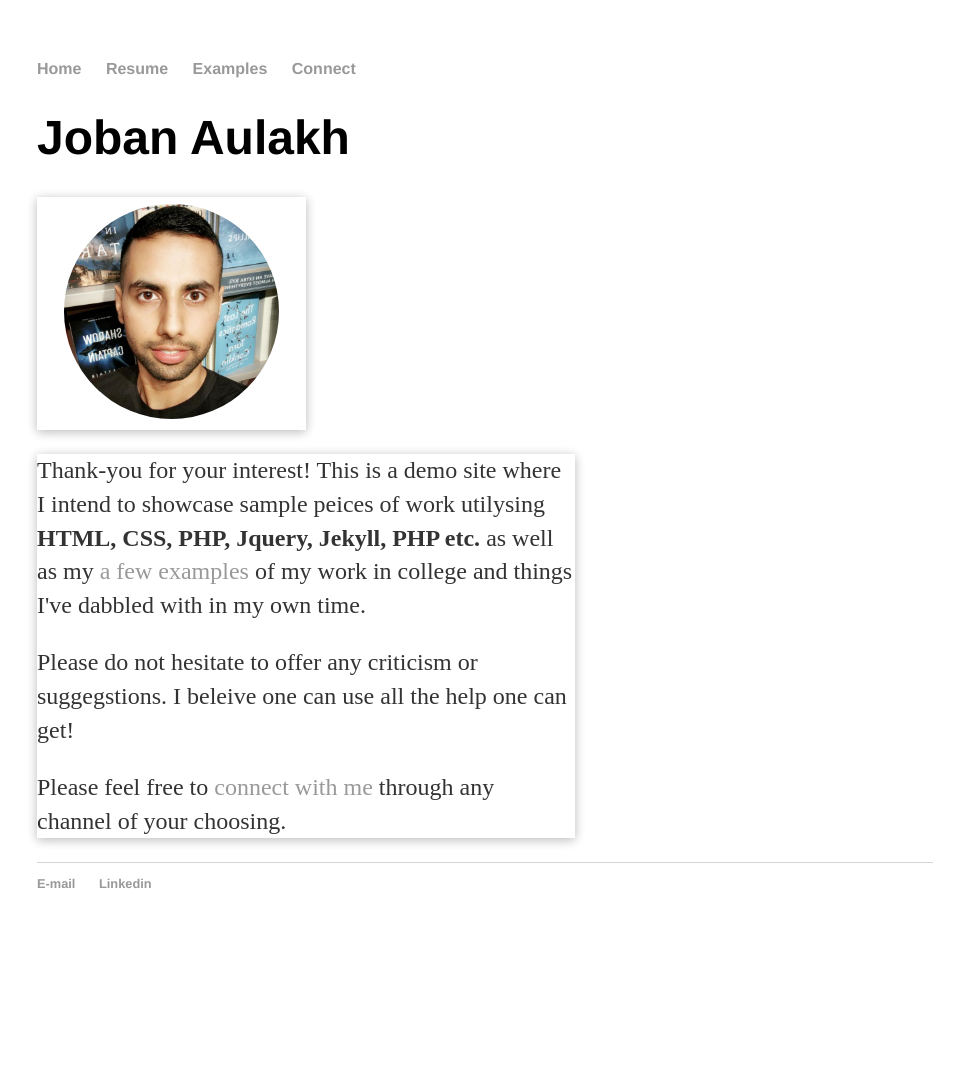
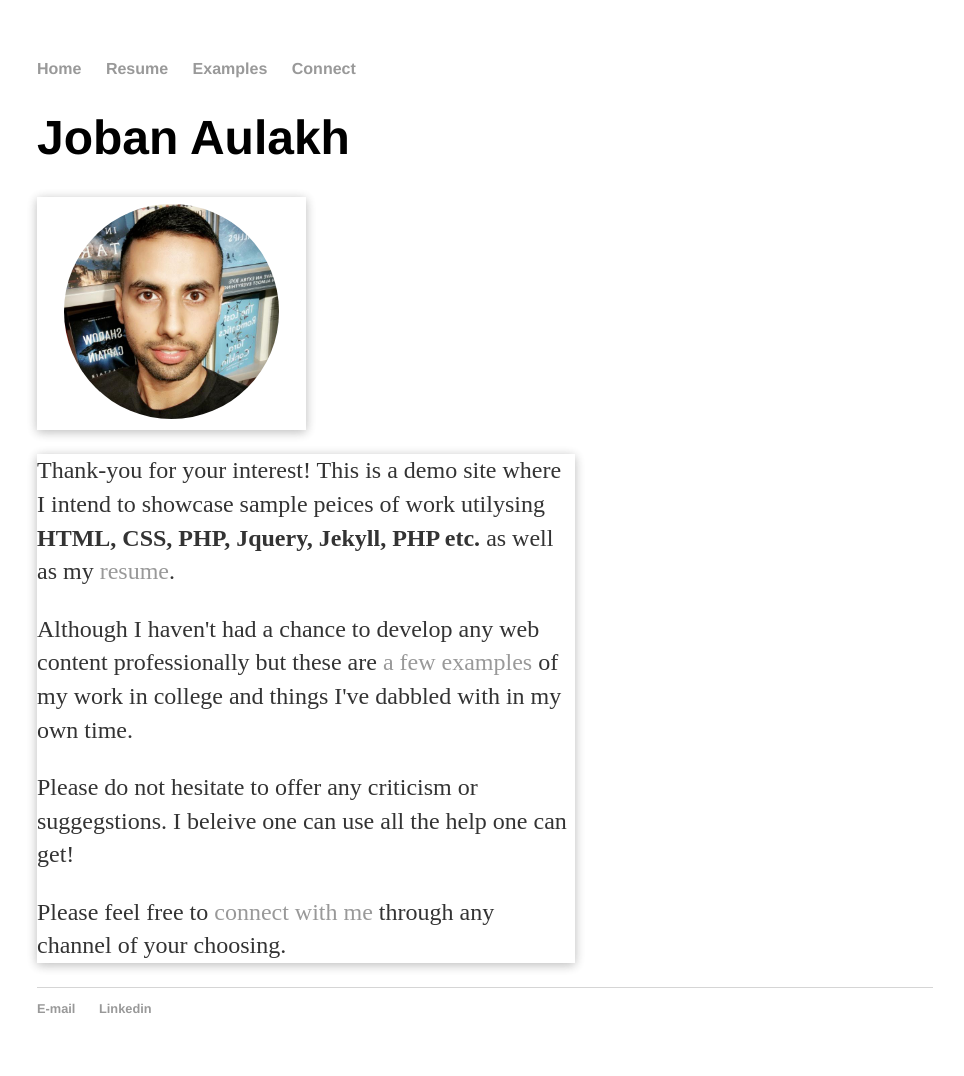
Before and after one commit to joe-bun/joe-bun.github.io, a Jekyll site: the page built from index.html, in a window 1280 px wide. Shown: the whole page, without its empty margins (155-1119 px from the left). Built offline with Jekyll 4.4.1, drawn with Linux system fonts in a browser that asks for light colours; before the commit the page ends 951 px from its top, so only the background shows below that; some of the changed lines change nothing that is shown.

Commit message:
Update index.html

```diff
--- a/index.html
+++ b/index.html
@@ -7,7 +7,7 @@ title: Joban Aulakh
 <div class="main-body">
 	<div class="pp"> 	<img src="pics/pp.jpg"> 		</div><!-- /.pp -->
 	<div class="intro">
-<p>Thank-you for your interest! This is a demo site where I intend to showcase sample peices of work utilysing <b>HTML, CSS, PHP, Jquery, Jekyll, PHP etc.</b> as well as my <a href="/resume>resume</a>.</p>
+<p>Thank-you for your interest! This is a demo site where I intend to showcase sample peices of work utilysing <b>HTML, CSS, PHP, Jquery, Jekyll, PHP etc.</b> as well as my <a href="/resume">resume</a>.</p>
 <p>Although I haven't had a chance to develop any web content professionally but these are <a href="/examples">a few examples</a> of my work in college and things I've dabbled with in my own time.</p>
 <p>Please do not hesitate to offer any criticism or suggegstions. I beleive one can use all the help one can get!</p>
 <p>Please feel free to <a href="/connect">connect with me</a> through any channel of your choosing.</p>
```
